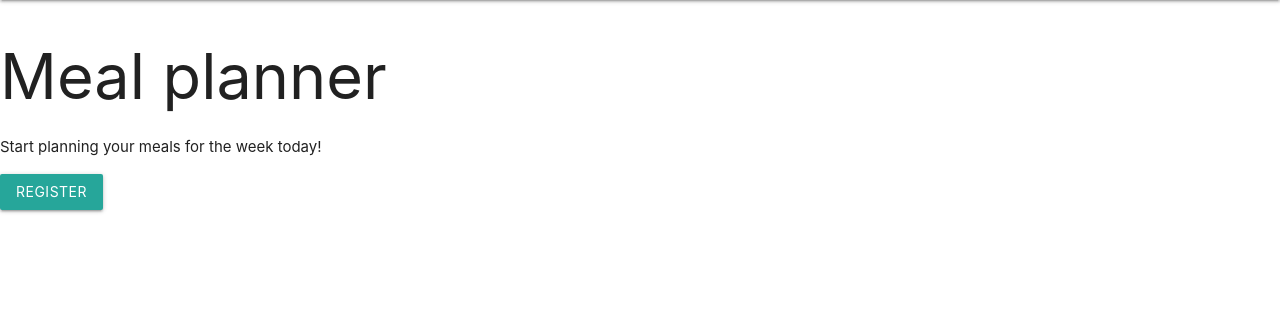
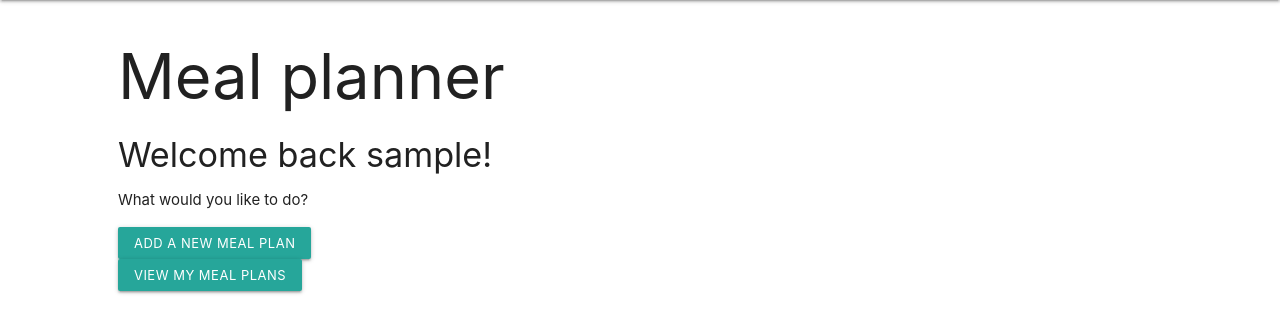
Before and after one commit to 4n4ru/CI-PP4-Meal-Planner, a Django app: page / in a window 1280 px wide. Shown: the part 64-397 px from the top of the page. Run offline with Django 3.2, Linux system fonts and the light colour scheme; the visitor is signed in with stand-in values (Sample User, id 1).

Commit message:
Feat: Change index page depending on login status

```diff
--- a/templates/index.html
+++ b/templates/index.html
@@ -1,8 +1,22 @@
 {% extends 'base.html' %}
 {% block content %}
 
-<h1>Meal planner</h1>
-<p>Start planning your meals for the week today!</p>
-<a class="btn" href="{% url 'account_signup' %}">Register</a>
+<div class="row">
+    <div class="col s12 m10 offset-m1">
+        <h1>Meal planner</h1>
+        {% if user.is_authenticated %}
+            <h4>Welcome back {{ user.get_username }}!</h4>
+            <p>What would you like to do?</p>
+            <ul>
+                <li><a class="btn-small" href="{% url 'pick_start_date' %}">Add a new meal plan</a></li>
+                <li><a class="btn-small" href="{% url 'meal_plans' %}">View my meal plans</a></li>
+            </ul>
+        {% else %}
+            <p>Start planning your meals for the week today!</p>
+            <a class="btn" href="{% url 'account_signup' %}">Register</a>
+        {% endif %}
+    </div>
+</div>
+
 
 {% endblock %}
```
